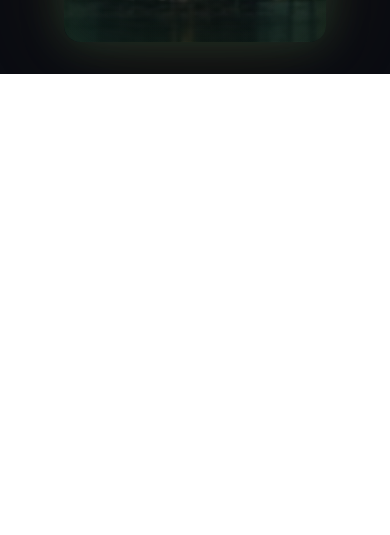
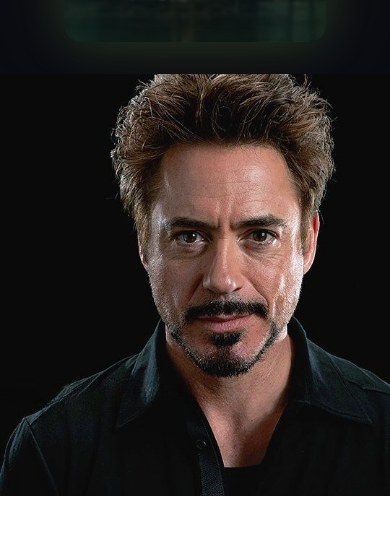
Before and after one commit to duebenpresleylewis/marvel-doomsday, a website built with Vite: page index.html in a window 390 px wide. Shown: the part 775-1310 px from the top of the page. Before the commit the page ends 849 px from the top, so only its background shows below. Built offline with nearby package versions, Linux system fonts and the light colour scheme; a web font is replaced by a local one.

Commit message:
Add CSS styles for image details layout
- Created a new stylesheet for image details.
- Implemented a flexbox layout for the image details grid.
- Defined styles for left and right sections, ensuring responsive design for mobile devices.
- Added background image styling for the image container.

```diff
--- a/index.html
+++ b/index.html
@@ -29,10 +29,19 @@
       </main>
 
       <section>
+
         <div class="image-details-grid-container">
-          <div class="top RDJ"></div>
-          <div class="bottom RDJ-details"></div>
+
+          <div class="left RDJ">
+            <div class="image-container">
+            </div>
+          </div>
+
+          <div class="right RDJ-details">
+            <h3></h3>
+          </div>
         </div>
+
       </section>
     </div>
     <script type="module" src="/src/main.js"></script>
--- a/src/main.js
+++ b/src/main.js
@@ -1,5 +1,6 @@
 import "./style.css";
 import "./styles/hero.css";
+import "./styles/image-details.css";
 const app = document.querySelector("#app");
 
 // app.innerHTML = `
--- a/src/style.css
+++ b/src/style.css
@@ -1,3 +1,5 @@
+@import "tailwindcss";
+
 * {
   padding: 0;
   margin: 0;
--- /dev/null
+++ b/src/styles/image-details.css
@@ -0,0 +1,40 @@
+.image-details-grid-container {
+  display: flex;
+  width: 100%;
+  min-height: 100vh;
+}
+
+.left,
+.right {
+  width: 50%;
+  min-height: 100vh;
+}
+
+.left {
+  height: 100vh;
+}
+
+.image-container {
+  width: 100%;
+  height: 100%;
+  background-image: url("../assets/rdj.jpeg");
+  background-size: cover;
+  background-position: center;
+  background-repeat: no-repeat;
+}
+
+@media (max-width: 768px) {
+  .image-details-grid-container {
+    flex-direction: column;
+  }
+
+  .left,
+  .right {
+    width: 100%;
+    min-height: 50vh;
+  }
+
+  .left {
+    height: 50vh;
+  }
+}
```
Also changed, not shown: src/assets/rdj.jpeg (added).
